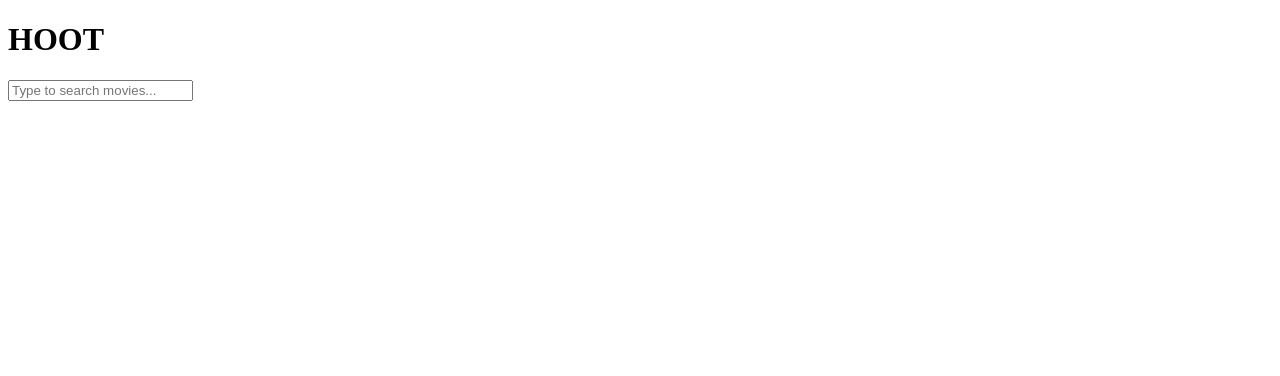
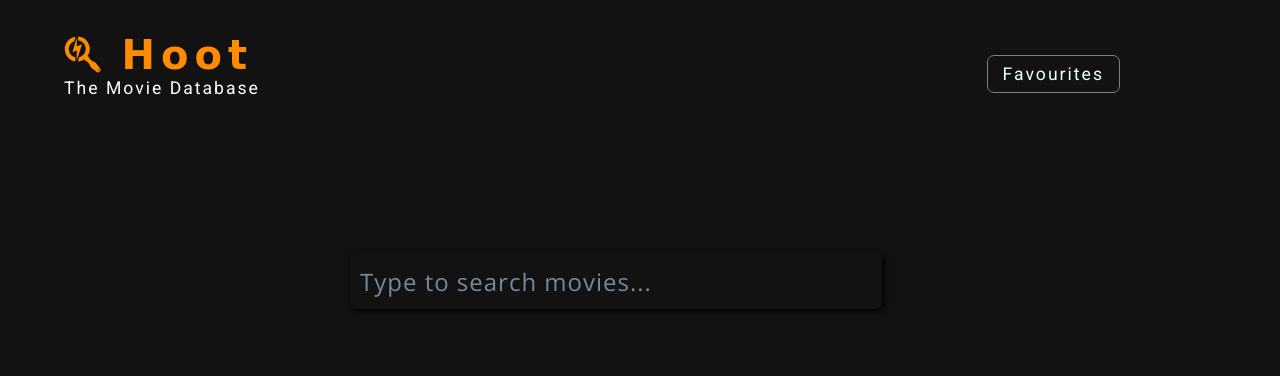
Before and after one commit to Prashwarmishra/hoot, a plain HTML site: page index.html in a window 1280 px wide. Drawn offline with nearby package versions, Linux system fonts and the light colour scheme; a web font is replaced by a local one.

Commit message:
style home page

```diff
--- /dev/null
+++ b/css/home.scss
@@ -0,0 +1,129 @@
+body {
+  display: flex;
+  flex-direction: column;
+  margin: 0;
+  padding: 0;
+  background: #121212;
+  color: white;
+  padding: 1em;
+  font-family: "Roboto", sans-serif;
+  box-sizing: border-box;
+  padding: 1em 5em 1em 2em;
+  header {
+    display: flex;
+    justify-content: space-between;
+    align-items: center;
+    padding: 1em 5em 1em 2em;
+    .heading {
+      h1 {
+        font-family: "Dela Gothic One", cursive;
+        margin: 0;
+        font-size: 2.5rem;
+        color: darkorange;
+        letter-spacing: 6px;
+      }
+      p {
+        margin-top: 0;
+        font-size: 1.1em;
+        letter-spacing: 2px;
+      }
+    }
+    .favourites {
+      a {
+        padding: 8px 15px;
+        color: azure;
+        font-size: 1.1rem;
+        letter-spacing: 2px;
+        text-decoration: none;
+        border: 1px solid grey;
+        background: transparent;
+        border-radius: 7px;
+      }
+      a:hover {
+        background: black;
+        border-color: transparent;
+      }
+    }
+  }
+  main {
+    margin-top: 15vh;
+    display: flex;
+    flex-direction: column;
+    justify-content: center;
+    align-items: center;
+    #search-bar {
+      input {
+        font-size: 2em;
+        padding: 10px;
+        background: transparent;
+        border: none;
+        box-shadow: 2px 2px 6px 0px black;
+        border-radius: 7px;
+        outline: none;
+        color: darkgoldenrod;
+        width: 40vw;
+      }
+      input::placeholder {
+        color: lightslategray;
+        font-size: 1.5rem;
+        // text-align: center;
+        letter-spacing: 1px;
+        font-family: "Open Sans", sans-serif;
+      }
+    }
+    .search-results {
+      #search-results-list {
+        list-style: none;
+        display: flex;
+        flex-wrap: wrap;
+        justify-content: center;
+        padding: 1em;
+        margin: 1em;
+        li {
+          margin: 1em;
+          //   padding: 1em;
+          display: flex;
+          flex-direction: column;
+          align-items: center;
+          h2 {
+            margin: 0;
+            font-family: "Open Sans";
+          }
+          p {
+            margin: 5px;
+            color: cornflowerblue;
+          }
+          img {
+            height: 65vh;
+          }
+          .button-group {
+            margin: 1em;
+            display: flex;
+            width: 100%;
+            justify-content: space-around;
+            button {
+              width: 150px;
+              min-height: 40px;
+              background: transparent;
+              border: none;
+              color: white;
+              font-size: 1rem;
+              box-shadow: inset 1px 1px 4px 2px black;
+              padding: 5px;
+              cursor: pointer;
+              transition: all 250ms ease-in-out;
+            }
+            button:hover {
+              box-shadow: 1px 1px 4px 2px black;
+              background: darkred;
+            }
+            .favourite {
+              background: darkgreen;
+              box-shadow: inset 1px 1px 4px 2px darkgreen;
+            }
+          }
+        }
+      }
+    }
+  }
+}
--- a/index.html
+++ b/index.html
@@ -7,10 +7,22 @@
     <title>Home</title>
     <link rel="stylesheet" href="./css/home.css" />
     <script src="https://cdnjs.cloudflare.com/ajax/libs/font-awesome/5.15.3/js/all.min.js"></script>
+    <link rel="preconnect" href="https://fonts.googleapis.com" />
+    <link rel="preconnect" href="https://fonts.gstatic.com" crossorigin />
+    <link
+      href="https://fonts.googleapis.com/css2?family=Dela+Gothic+One&family=Roboto&display=swap&family=Open+Sans&display=swap"
+      rel="stylesheet"
+    />
   </head>
   <body>
     <header>
-      <h1>HOOT</h1>
+      <div class="heading">
+        <h1><i class="fab fa-searchengin"></i> <span>Hoot</span></h1>
+        <p>The Movie Database</p>
+      </div>
+      <div class="favourites">
+        <a href="./favourites.html">Favourites</a>
+      </div>
     </header>
     <main id="main">
       <div id="search-bar">
--- a/js/home.js
+++ b/js/home.js
@@ -88,6 +88,7 @@ function updateResult(movies) {
     movieItem.appendChild(moviePoster);
     movieItem.appendChild(buttonGroup);
 
+    buttonGroup.classList.add("button-group");
     buttonGroup.appendChild(movieLikeButton);
     buttonGroup.appendChild(movieDetailsButton);
 
```
Also changed, not shown: css/home.css, 1 other file.
